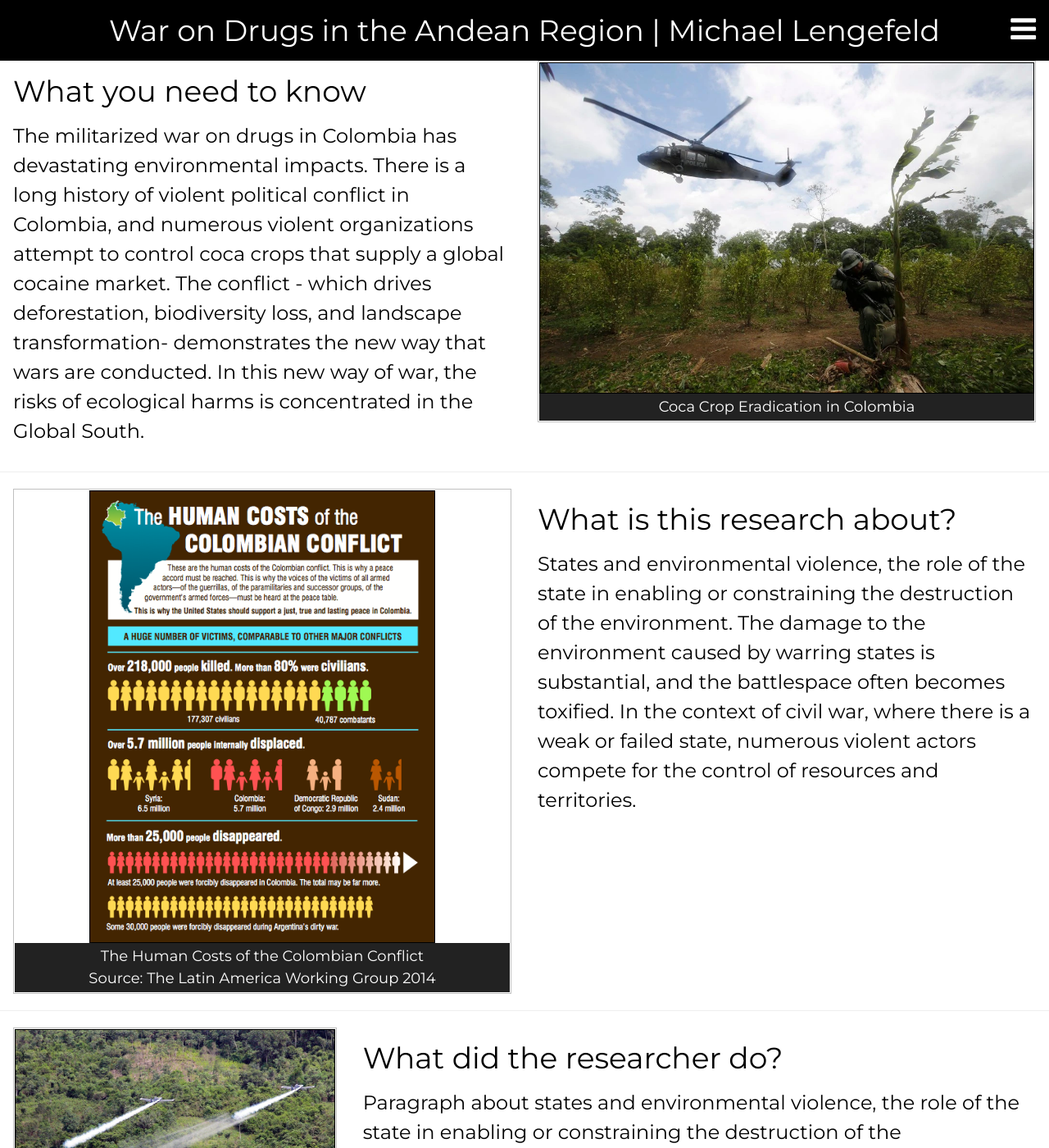
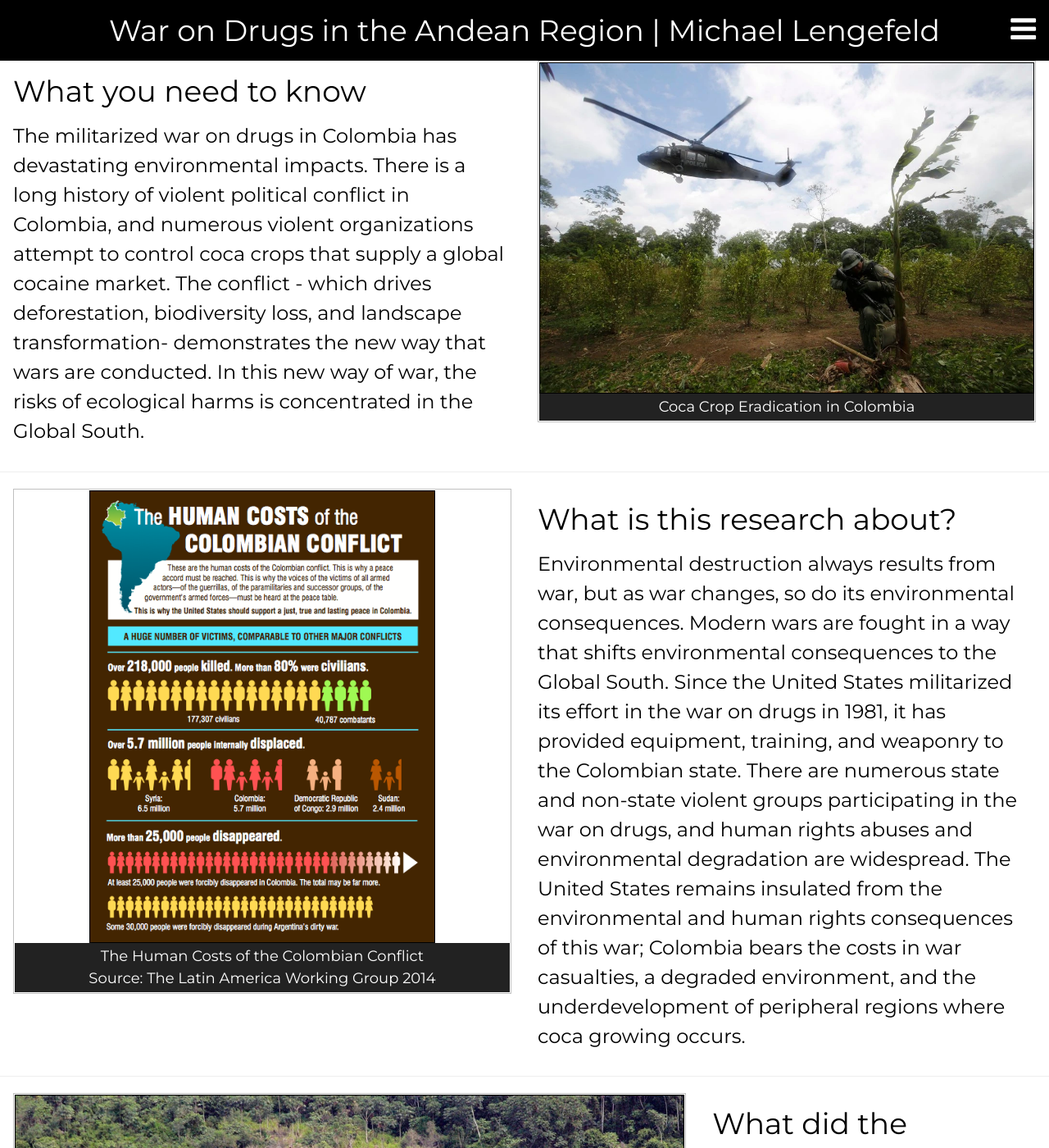
Before and after one commit to resilience1/resilience1.github.io, a Jekyll site: the page built from research/colombia.html, in a window 1280 px wide and 1400 px high. Shown: the whole window at 82% size. Built offline with Jekyll 4.4.1, drawn with Linux system fonts in a browser that asks for light colours; nearby versions of some CDN libraries.

Commit message:
Update colombia.html

```diff
--- a/research/colombia.html
+++ b/research/colombia.html
@@ -99,18 +99,21 @@ title: War on Drugs | Michael Lengefeld
 		</div>
 		<div class="w3-half w3-container">
 			<h1>What is this research about?</h1>
-				<h2>States and environmental violence, the role of the state in enabling or constraining the
-					destruction of the environment. The damage to the environment caused by
-					warring states is substantial, and the battlespace often becomes toxified.
-					In the context of civil war, where there is a weak or failed state, numerous
-					violent actors compete for the control of resources and territories.
+				<h2>Environmental destruction always results from war, but as war changes, so do its environmental
+					consequences. Modern wars are fought in a way that shifts environmental consequences to
+					the Global South. Since the United States militarized its effort in the war on drugs in 1981,
+					it has provided equipment, training, and weaponry to the Colombian state. There are numerous
+					state and non-state violent groups participating in the war on drugs, and human rights abuses
+					and environmental degradation are widespread. The United States remains insulated from the
+					environmental and human rights consequences of this war; Colombia bears the costs in war casualties,
+					a degraded environment, and the underdevelopment of peripheral regions where coca growing occurs.
 				</h2>
 		</div>
 	</div>
 	<hr>
 
 	<div class="w3-row">
-		<div class="w3-third w3-container">
+		<div class="w3-twothird w3-container">
 			<figure class="item">
 			<img src="/img/fumigation_colombia.jpg" alt="Aerial fumigation Colombia 2006"
 			     style="width:100%; height: 100%; border:1px solid black">
@@ -119,7 +122,7 @@ title: War on Drugs | Michael Lengefeld
 				</figcaption>
 			</figure>
 		</div>
-		<div class="w3-twothird w3-container">
+		<div class="w3-third w3-container">
 			<h1>What did the researcher do?</h1>
 				<h2>Paragraph about states and environmental violence, the role of the state in enabling or constraining the
 					destruction of the environment. The damage to the environment caused by
@@ -132,14 +135,14 @@ title: War on Drugs | Michael Lengefeld
 	<hr>
 
 	<div class="w3-row">
-		<div class="w3-twothird w3-container">
+		<div class="w3-third w3-container">
 			<h1>What did the researcher find?</h1>
 				<h2>Paragraph about the findings here. Disproportionate effects of U.S. Drug War
 					on the environment of Colombia, high levels of displacement,
 					human rights abuses.
 				</h2>
 		</div>
-		<div class="w3-third w3-container">
+		<div class="w3-twothird w3-container">
 			<figure class="item">
 			<img src="/img/Human_cost_colombia.jpg" alt="Human Cost of the Colombian Conflict"
 			     style="width:70%; height: 70%; border:1px solid black; align:middle">
```
